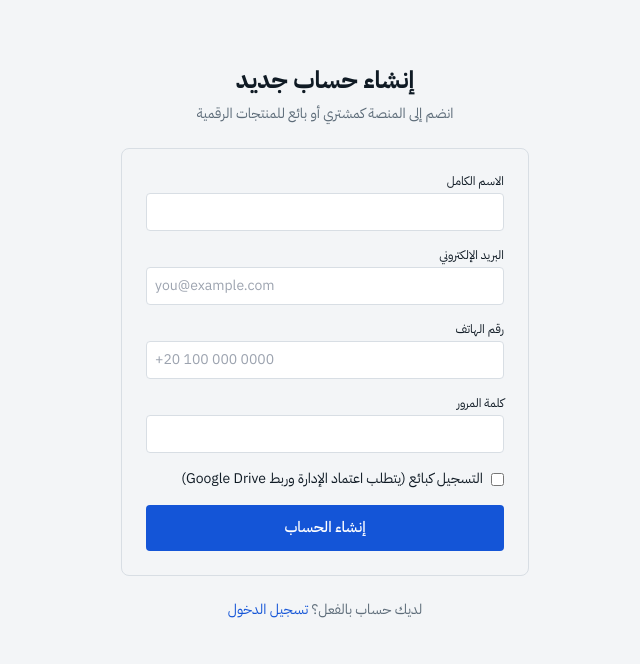
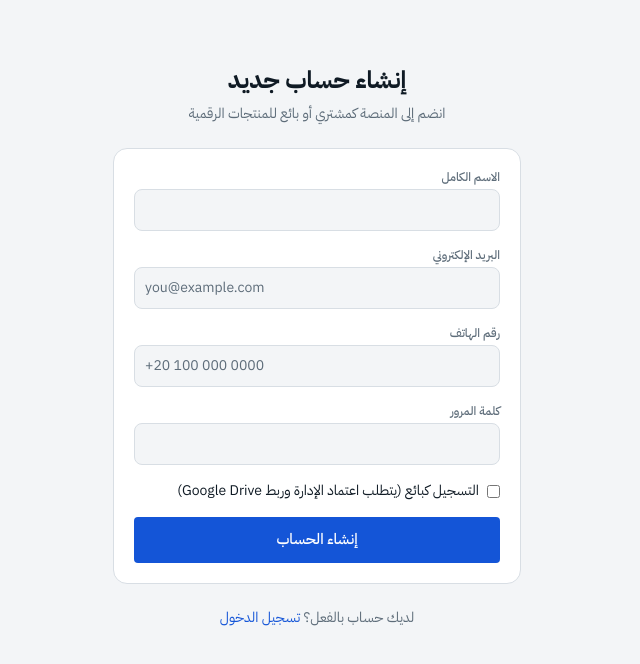
Before and after one commit to elnewahy2025/Electronic-Products-, a Next.js app: page /register in a window 1280 px wide. Shown: the top 664 px of the page, without its empty margins (426-1066 px from the left). Built offline with nearby package versions, Linux system fonts and the light colour scheme.

Commit message:
Fix input text/autofill contrast globally in dark mode and add proper autocomplete attributes on auth forms

```diff
--- a/src/app/(auth)/login/page.tsx
+++ b/src/app/(auth)/login/page.tsx
@@ -64,35 +64,43 @@ export default function LoginPage() {
         </div>
       )}
 
-      <form onSubmit={onSubmit} className="border rounded-lg p-6 space-y-4">
+      <form onSubmit={onSubmit} className="ui-box space-y-4">
         <div>
-          <label className="block text-xs mb-1">البريد الإلكتروني</label>
+          <label htmlFor="login-email" className="block text-xs font-medium text-muted-foreground mb-1">
+            البريد الإلكتروني
+          </label>
           <input
+            id="login-email"
             type="email"
             name="email"
+            autoComplete="email"
             value={email}
             onChange={e => setEmail(e.target.value)}
             required
             dir="ltr"
-            className="w-full border rounded p-2 text-sm"
+            className="w-full border border-border rounded-lg bg-background text-foreground p-2.5 text-sm"
             placeholder="you@example.com"
           />
         </div>
         <div>
           <div className="flex items-center justify-between mb-1">
-            <label className="block text-xs">كلمة المرور</label>
+            <label htmlFor="login-password" className="block text-xs font-medium text-muted-foreground">
+              كلمة المرور
+            </label>
             <Link href="/forgot-password" className="text-xs text-primary hover:underline">
               نسيت كلمة المرور؟
             </Link>
           </div>
           <input
+            id="login-password"
             type="password"
             name="password"
+            autoComplete="current-password"
             value={password}
             onChange={e => setPassword(e.target.value)}
             required
             dir="ltr"
-            className="w-full border rounded p-2 text-sm"
+            className="w-full border border-border rounded-lg bg-background text-foreground p-2.5 text-sm"
           />
         </div>
 
--- a/src/app/(auth)/register/page.tsx
+++ b/src/app/(auth)/register/page.tsx
@@ -53,50 +53,71 @@ export default function RegisterPage() {
         </p>
       </div>
 
-      <form onSubmit={onSubmit} className="border rounded-lg p-6 space-y-4">
+      <form onSubmit={onSubmit} className="ui-box space-y-4">
         <div>
-          <label className="block text-xs mb-1">الاسم الكامل</label>
+          <label htmlFor="reg-name" className="block text-xs font-medium text-muted-foreground mb-1">
+            الاسم الكامل
+          </label>
           <input
+            id="reg-name"
+            name="full_name"
             type="text"
+            autoComplete="name"
             value={fullName}
             onChange={e => setFullName(e.target.value)}
             required
-            className="w-full border rounded p-2 text-sm"
+            className="w-full border border-border rounded-lg bg-background text-foreground p-2.5 text-sm"
           />
         </div>
         <div>
-          <label className="block text-xs mb-1">البريد الإلكتروني</label>
+          <label htmlFor="reg-email" className="block text-xs font-medium text-muted-foreground mb-1">
+            البريد الإلكتروني
+          </label>
           <input
+            id="reg-email"
+            name="email"
             type="email"
+            autoComplete="email"
             value={email}
             onChange={e => setEmail(e.target.value)}
             required
             dir="ltr"
-            className="w-full border rounded p-2 text-sm"
+            className="w-full border border-border rounded-lg bg-background text-foreground p-2.5 text-sm"
             placeholder="you@example.com"
           />
         </div>
         <div>
-          <label className="block text-xs mb-1">رقم الهاتف</label>
+          <label htmlFor="reg-phone" className="block text-xs font-medium text-muted-foreground mb-1">
+            رقم الهاتف
+          </label>
           <input
+            id="reg-phone"
+            name="phone"
             type="tel"
+            inputMode="tel"
+            autoComplete="tel"
             value={phone}
             onChange={e => setPhone(e.target.value)}
             dir="ltr"
-            className="w-full border rounded p-2 text-sm"
+            className="w-full border border-border rounded-lg bg-background text-foreground p-2.5 text-sm"
             placeholder="+20 100 000 0000"
           />
         </div>
         <div>
-          <label className="block text-xs mb-1">كلمة المرور</label>
+          <label htmlFor="reg-password" className="block text-xs font-medium text-muted-foreground mb-1">
+            كلمة المرور
+          </label>
           <input
+            id="reg-password"
+            name="new-password"
             type="password"
+            autoComplete="new-password"
             value={password}
             onChange={e => setPassword(e.target.value)}
             required
             minLength={8}
             dir="ltr"
-            className="w-full border rounded p-2 text-sm"
+            className="w-full border border-border rounded-lg bg-background text-foreground p-2.5 text-sm"
           />
         </div>
 
--- a/src/app/globals.css
+++ b/src/app/globals.css
@@ -4,6 +4,7 @@
 
 @layer base {
   :root {
+    color-scheme: light;
     --background: 210 20% 96%;
     --foreground: 209 43% 10%;
     --card: 0 0% 100%;
@@ -26,6 +27,7 @@
   }
 
   .dark {
+    color-scheme: dark;
     --background: 212 35% 7%;
     --foreground: 210 35% 93%;
     --card: 212 32% 12%;
@@ -59,6 +61,21 @@
     @apply bg-background text-foreground font-sans antialiased;
     font-size: 15px;
     line-height: 1.7;
+  }
+  input:not([type='checkbox']):not([type='radio']):not([type='file']):not([type='submit']):not([type='button']),
+  textarea,
+  select {
+    @apply bg-background text-foreground placeholder:text-muted-foreground;
+  }
+  input:-webkit-autofill,
+  input:-webkit-autofill:hover,
+  input:-webkit-autofill:focus,
+  textarea:-webkit-autofill,
+  select:-webkit-autofill {
+    -webkit-text-fill-color: hsl(var(--foreground));
+    -webkit-box-shadow: 0 0 0 1000px hsl(var(--background)) inset;
+    box-shadow: 0 0 0 1000px hsl(var(--background)) inset;
+    transition: background-color 9999s ease-in-out 0s;
   }
   :focus-visible {
     outline: 3px solid hsl(var(--primary));
```
